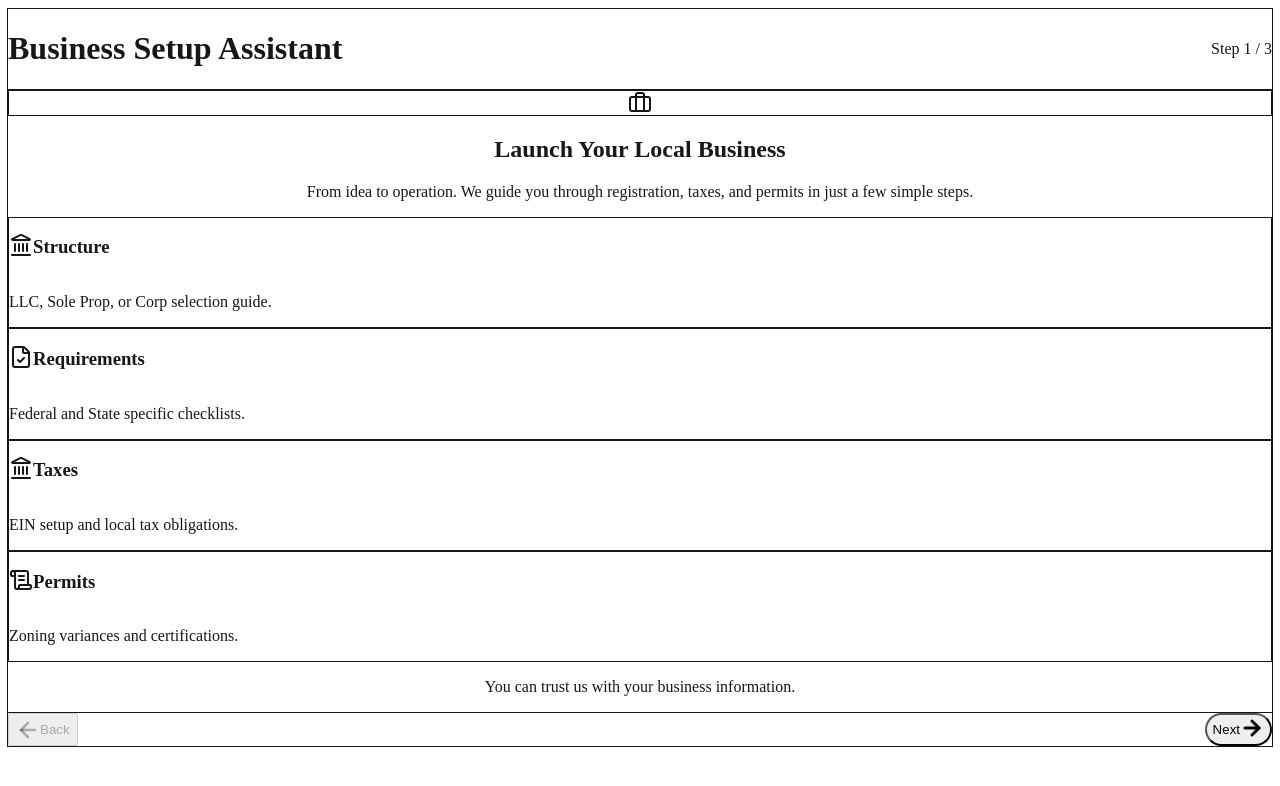
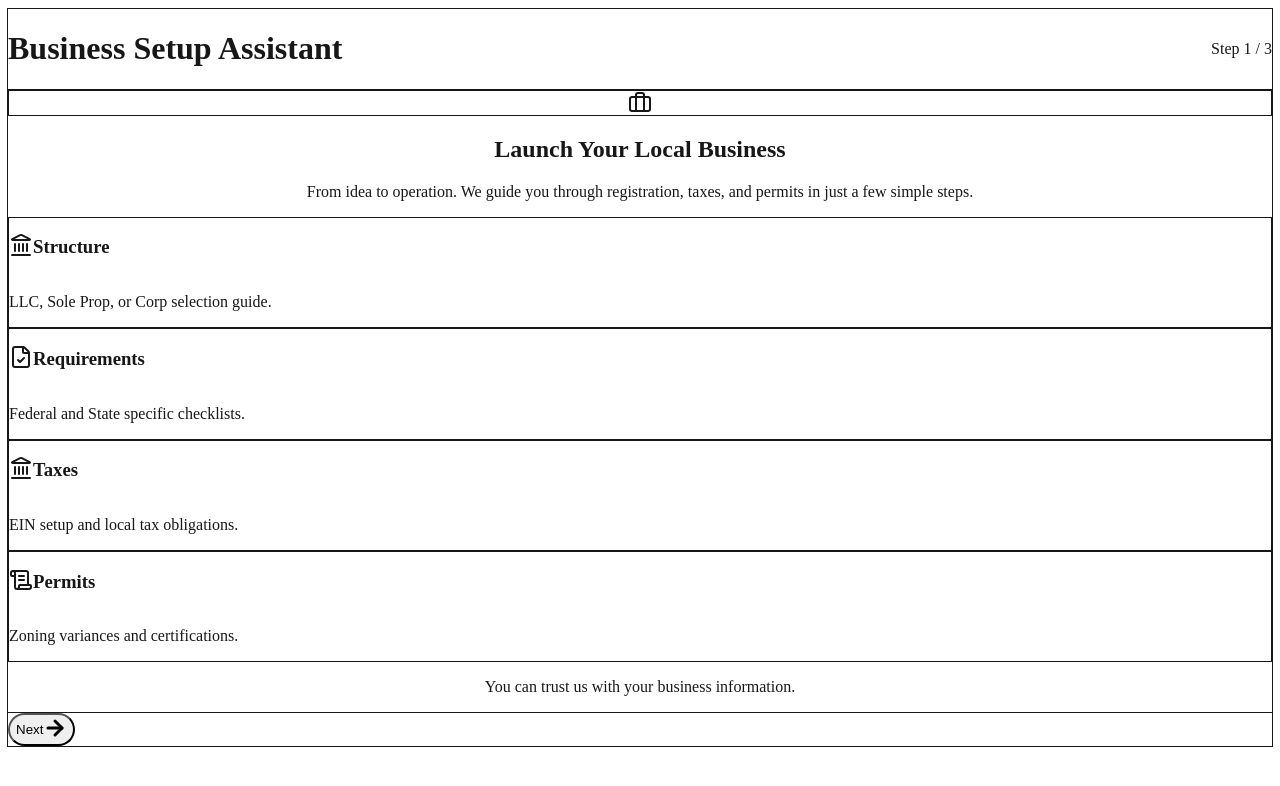
Before and after one commit to mahbubmunna/bussiness_guide, a Next.js app in the folder frontend/: page / in a window 1280 px wide. Shown: the top 786 px of the page. Built offline with nearby package versions, Linux system fonts and the light colour scheme.

Commit message:
style(buttons): refine secondary action to material outlined style

```diff
--- a/frontend/components/WizardLayout.tsx
+++ b/frontend/components/WizardLayout.tsx
@@ -39,13 +39,13 @@ export const WizardLayout: React.FC<WizardLayoutProps> = ({ children }) => {
                     <button
                         onClick={prevStep}
                         disabled={currentStep === 0}
-                        className={`flex items-center gap-2 px-6 py-2.5 rounded-xl font-semibold transition-all duration-200 ${currentStep === 0
-                            ? 'bg-slate-100 text-slate-300 cursor-not-allowed'
-                            : 'bg-white border-2 border-slate-200 text-slate-600 hover:border-slate-300 hover:bg-slate-50 hover:text-slate-900 shadow-sm hover:shadow'
+                        className={`flex items-center gap-2 px-6 py-3.5 rounded-full font-bold transition-all duration-300 ${currentStep === 0
+                            ? 'bg-slate-50 text-slate-300 cursor-not-allowed hidden'
+                            : 'bg-white border text-slate-600 border-slate-200 hover:border-slate-800 hover:text-slate-900 hover:bg-slate-50'
                             }`}
                     >
                         <ArrowLeft className="w-4 h-4" strokeWidth={2.5} />
-                        Back
+                        <span className="tracking-wide">Back</span>
                     </button>
                     <button
                         onClick={nextStep}
```
